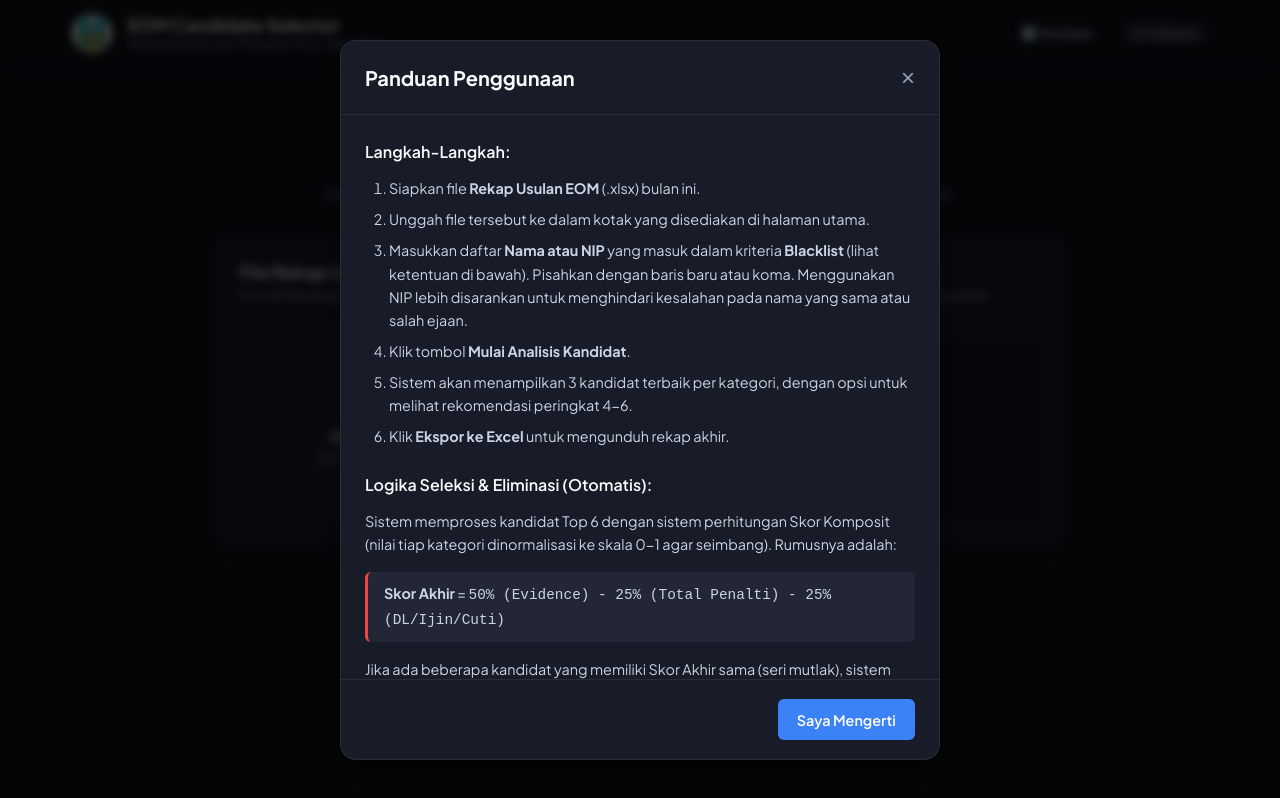
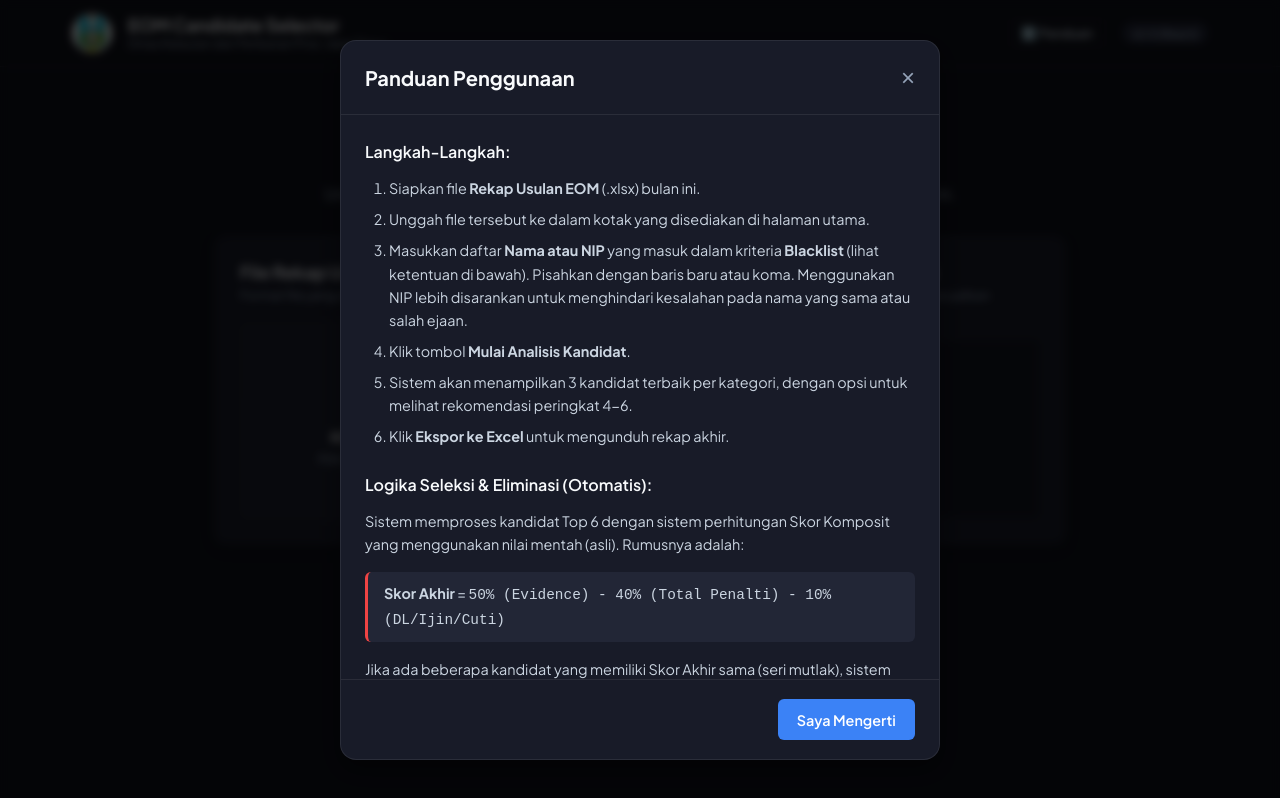
Before and after one commit to Rahma-183/EOM-DKP, a React (Vite) app: page / in a window 1280 px wide. Both pictures are taken after a click on the button "ℹ️ Panduan". Built offline with nearby package versions, Linux system fonts and the light colour scheme.

Commit message:
fix: adjust deduction weights to 40% penalty and 10% dl/cuti/ijin

```diff
--- a/src/components/GuideModal.jsx
+++ b/src/components/GuideModal.jsx
@@ -24,10 +24,10 @@ export default function GuideModal({ isOpen, onClose }) {
           <div className="guide-section">
             <h3>Logika Seleksi & Eliminasi (Otomatis):</h3>
             <p className="guide-desc">
-              Sistem memproses kandidat Top 6 dengan sistem perhitungan Skor Komposit (nilai tiap kategori dinormalisasi ke skala 0-1 agar seimbang). Rumusnya adalah:
+              Sistem memproses kandidat Top 6 dengan sistem perhitungan Skor Komposit yang menggunakan nilai mentah (asli). Rumusnya adalah:
             </p>
             <ul className="blacklist-rules">
-              <li><strong>Skor Akhir</strong> = <code>50% (Evidence) - 25% (Total Penalti) - 25% (DL/Ijin/Cuti)</code></li>
+              <li><strong>Skor Akhir</strong> = <code>50% (Evidence) - 40% (Total Penalti) - 10% (DL/Ijin/Cuti)</code></li>
             </ul>
             <p className="guide-desc">
               Jika ada beberapa kandidat yang memiliki Skor Akhir sama (seri mutlak), sistem akan otomatis mengurutkannya melalui tahap <em>Tiebreaker</em> berikut secara berurutan:
--- a/src/utils/excelParser.js
+++ b/src/utils/excelParser.js
@@ -89,7 +89,7 @@ export const parseExcel = async (file, _unused, blacklistStr) => {
   }
 
   // 5. Sort & ambil Top 6 per kategori
-  //    Perhitungan Skor = 50% (Evidence) - 25% (Penalti) - 25% (DL/Cuti/Ijin)
+  //    Perhitungan Skor = 50% (Evidence) - 40% (Penalti) - 10% (DL/Cuti/Ijin)
   //    Nilai menggunakan skala asli tanpa normalisasi.
   //    Tiebreaker: SKP -> Kehadiran -> Durasi Dihitung
   const results = {};
@@ -97,8 +97,8 @@ export const parseExcel = async (file, _unused, blacklistStr) => {
     const arr = grouped[cat];
 
     for (const c of arr) {
-      // Skor = 50% Evidence - 25% Penalti - 25% DL/Ijin/Cuti
-      c.compositeScore = (0.5 * c.evidence) - (0.25 * c.totalPenalty) - (0.25 * c.dlIjinCuti);
+      // Skor = 50% Evidence - 40% Penalti - 10% DL/Ijin/Cuti
+      c.compositeScore = (0.5 * c.evidence) - (0.4 * c.totalPenalty) - (0.1 * c.dlIjinCuti);
     }
 
     arr.sort((a, b) => {
```
Also changed, not shown: 1 other file (tests, documents, lock files or other folders).
